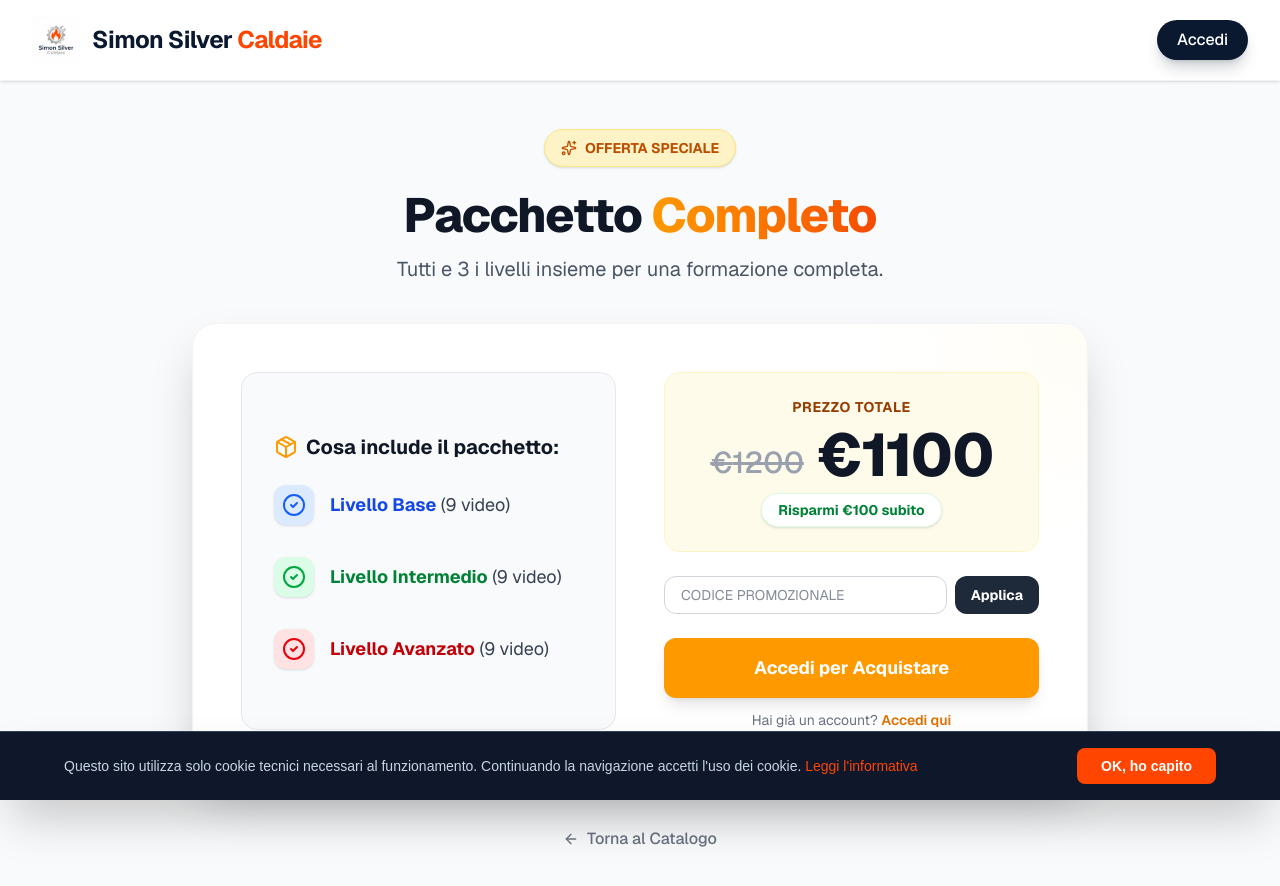
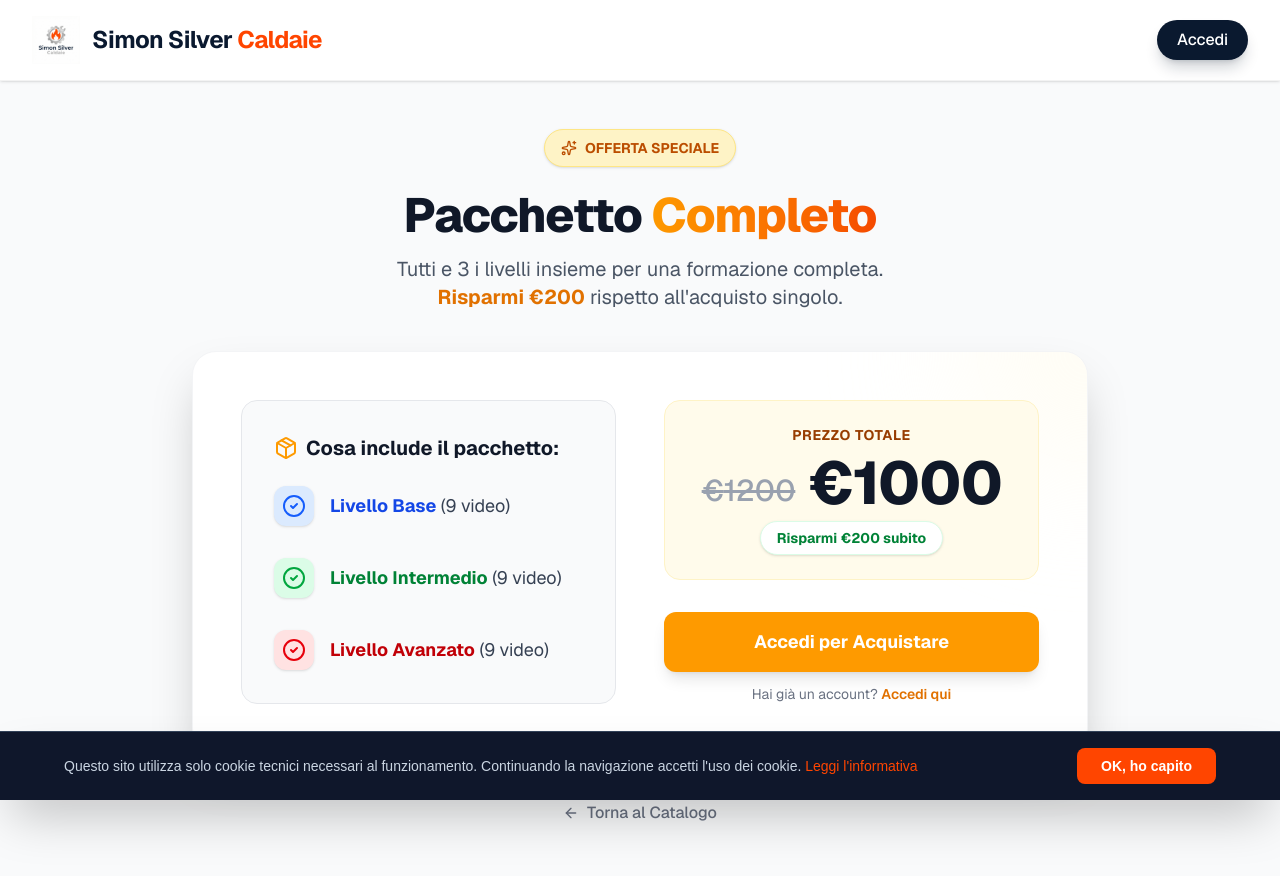
Before and after one commit to simonsilvercaldaie/sito-caldaie, a Next.js app: page /pacchetto-completo in a window 1280 px wide. Shown: the top 886 px of the page. Built offline with nearby package versions, Linux system fonts and the light colour scheme.

Commit message:
Aggiornato prezzo bundle a 1000€ (sconto 200€) e rimosso coupon

```diff
--- a/app/corso/[slug]/page.tsx
+++ b/app/corso/[slug]/page.tsx
@@ -562,7 +562,7 @@ export default function CorsoPage() {
                                                     <h4 className="font-bold text-2xl text-amber-900 mb-2">Vuoi tutti e 3 i livelli?</h4>
                                                     <p className="text-amber-800 leading-relaxed">
                                                         Acquistali insieme e<br />
-                                                        <span className="font-bold bg-amber-200/50 px-2 rounded-md">risparmi €100!</span>
+                                                        <span className="font-bold bg-amber-200/50 px-2 rounded-md">risparmi €200!</span>
                                                     </p>
                                                 </div>
                                             </div>
--- a/app/pacchetto-completo/page.tsx
+++ b/app/pacchetto-completo/page.tsx
@@ -2,14 +2,12 @@
 import { useState, useEffect } from 'react'
 import Navbar from "@/components/Navbar"
 import Link from "next/link"
-import { Package, CheckCircle2, Sparkles, ArrowRight, ShieldCheck, Star, Tag } from "lucide-react"
+import { Package, CheckCircle2, Sparkles, ArrowRight } from "lucide-react"
 import { supabase } from "@/lib/supabaseClient"
 import { LEGAL_TEXT_CHECKOUT } from "@/lib/legalTexts"
 
-const BUNDLE_PRICE = 1100 // €1100
+const BUNDLE_PRICE = 1000 // €1000 (Sconto €200 da €1200)
 const FULL_PRICE = 1200
-const PROMO_PRICE = 1000 // €1000 con sconto
-const PROMO_CODE_VALID = "TECNICI-FB"
 
 export default function PacchettoCompletoPage() {
     const [user, setUser] = useState<any>(null)
@@ -17,11 +15,6 @@ export default function PacchettoCompletoPage() {
     const [tosAccepted, setTosAccepted] = useState(false)
     const [tosLoading, setTosLoading] = useState(false)
     const [hasPurchased, setHasPurchased] = useState(false)
-
-    // Promo Code State
-    const [promoCodeInput, setPromoCodeInput] = useState("")
-    const [isPromoApplied, setIsPromoApplied] = useState(false)
-    const [promoError, setPromoError] = useState("")
 
     useEffect(() => {
         const checkUser = async () => {
@@ -71,16 +64,6 @@ export default function PacchettoCompletoPage() {
         return () => subscription.unsubscribe()
     }, [])
 
-    const handleApplyPromo = () => {
-        if (promoCodeInput.trim().toUpperCase() === PROMO_CODE_VALID) {
-            setIsPromoApplied(true)
-            setPromoError("")
-        } else {
-            setIsPromoApplied(false)
-            setPromoError("Codice non valido")
-        }
-    }
-
     const handleTosCheckbox = async (checked: boolean) => {
         if (!checked) {
             setTosAccepted(false)
@@ -124,10 +107,10 @@ export default function PacchettoCompletoPage() {
 
     // Logic for Purchase (Disabled currently, but prepared for future)
     const handlePurchase = async (orderId: string) => {
-        // ... Logic adapted to send correct product code
-        const productCode = isPromoApplied ? 'complete_bundle_promo' : 'complete_bundle'
-        const amountCents = isPromoApplied ? PROMO_PRICE * 100 : BUNDLE_PRICE * 100
-        // ... rest of logic
+        // Updated to use the standard bundle code which is now priced at 100000 cents
+        const productCode = 'complete_bundle'
+        const amountCents = BUNDLE_PRICE * 100
+        // ... rest of logic would go here
     }
 
     if (loading) {
@@ -138,7 +121,7 @@ export default function PacchettoCompletoPage() {
         )
     }
 
-    const currentPrice = isPromoApplied ? PROMO_PRICE : BUNDLE_PRICE
+    const currentPrice = BUNDLE_PRICE
     const savings = FULL_PRICE - currentPrice
 
     return (
@@ -157,7 +140,8 @@ export default function PacchettoCompletoPage() {
                             Pacchetto <span className="text-transparent bg-clip-text bg-gradient-to-r from-amber-500 to-orange-600">Completo</span>
                         </h1>
                         <p className="text-xl text-gray-600 max-w-2xl mx-auto">
-                            Tutti e 3 i livelli insieme per una formazione completa.
+                            Tutti e 3 i livelli insieme per una formazione completa. <br />
+                            <strong className="text-amber-600">Risparmi €{savings}</strong> rispetto all'acquisto singolo.
                         </p>
                     </div>
 
@@ -214,7 +198,7 @@ export default function PacchettoCompletoPage() {
 
                                 {/* Right Side: Price & Action */}
                                 <div className="flex flex-col justify-center">
-                                    <div className="text-center mb-6 bg-amber-50 rounded-2xl p-6 border border-amber-100">
+                                    <div className="text-center mb-8 bg-amber-50 rounded-2xl p-6 border border-amber-100">
                                         <p className="text-sm font-bold text-amber-800 uppercase tracking-wider mb-2">Prezzo Totale</p>
                                         <div className="flex items-end justify-center gap-3 mb-2">
                                             <span className="text-3xl text-gray-400 line-through font-medium translate-y-[-4px]">€{FULL_PRICE}</span>
@@ -225,42 +209,7 @@ export default function PacchettoCompletoPage() {
                                         </div>
                                     </div>
 
-                                    {/* Promo Code Input */}
-                                    <div className="mb-6">
-                                        {!isPromoApplied ? (
-                                            <div className="flex gap-2">
-                                                <input
-                                                    type="text"
-                                                    placeholder="Codice Promozionale"
-                                                    value={promoCodeInput}
-                                                    onChange={(e) => setPromoCodeInput(e.target.value)}
-                                                    className="flex-1 px-4 py-2 rounded-xl border border-gray-300 focus:outline-none focus:ring-2 focus:ring-amber-500 uppercase text-sm"
-                                                />
-                                                <button
-                                                    onClick={handleApplyPromo}
-                                                    className="bg-gray-800 text-white px-4 py-2 rounded-xl text-sm font-bold hover:bg-gray-700 transition-colors"
-                                                >
-                                                    Applica
-                                                </button>
-                                            </div>
-                                        ) : (
-                                            <div className="flex items-center justify-between bg-green-50 px-4 py-3 rounded-xl border border-green-200">
-                                                <div className="flex items-center gap-2 text-green-700 font-bold text-sm">
-                                                    <Tag className="w-4 h-4" />
-                                                    Sconto TECNICI-FB applicato!
-                                                </div>
-                                                <button
-                                                    onClick={() => { setIsPromoApplied(false); setPromoCodeInput("") }}
-                                                    className="text-xs text-gray-500 hover:text-red-500 underline"
-                                                >
-                                                    Rimuovi
-                                                </button>
-                                            </div>
-                                        )}
-                                        {promoError && (
-                                            <p className="text-red-500 text-xs mt-2 ml-1">{promoError}</p>
-                                        )}
-                                    </div>
+                                    {/* Promo Code Logic Removed */}
 
                                     {user ? (
                                         <div className="space-y-4">
--- a/lib/serverPricing.ts
+++ b/lib/serverPricing.ts
@@ -6,8 +6,7 @@ export const PRODUCT_PRICES_CENTS = {
     'intermediate': 40000, // 400 EUR
     'advanced': 50000,   // 500 EUR
     'complete': 120000,  // 1200 EUR (prezzo pieno)
-    'complete_bundle': 110000, // 1100 EUR (bundle scontato standard)
-    'complete_bundle_promo': 100000, // 1000 EUR (bundle con sconto TECNICI-FB)
+    'complete_bundle': 100000, // 1000 EUR (bundle scontato -200€)
 
     // Team (Complete)
     'team_5': 200000,    // 2000 EUR
```
